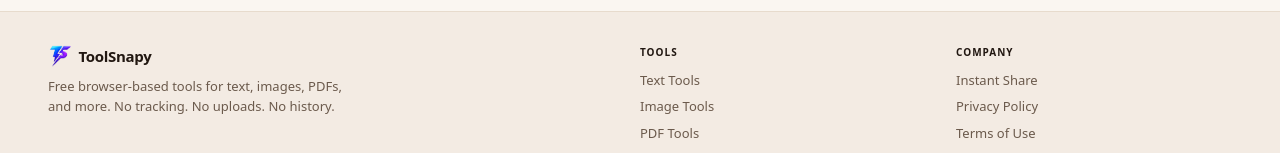
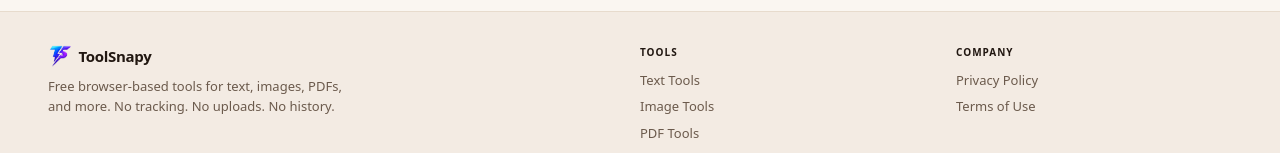
Before and after one commit to snehildwivedi03/ToolsSnapy, a React (Vite) app in the folder frontend/: page /terms in a window 1280 px wide. Shown: the part 3649-3802 px from the top of the page. Built offline with nearby package versions, Linux system fonts and the light colour scheme; a web font is replaced by a local one.

Commit message:
Footer updated

```diff
--- a/frontend/src/components/Footer/Footer.tsx
+++ b/frontend/src/components/Footer/Footer.tsx
@@ -38,7 +38,6 @@ const Footer = () => {
           <div className={styles.linkCol}>
             <p className={styles.colHeading}>Company</p>
             <nav className={styles.navList}>
-              <Link to="/share"          className={styles.navLink}>Instant Share</Link>
               <Link to="/privacy-policy" className={styles.navLink}>Privacy Policy</Link>
               <Link to="/terms"          className={styles.navLink}>Terms of Use</Link>
             </nav>
```
